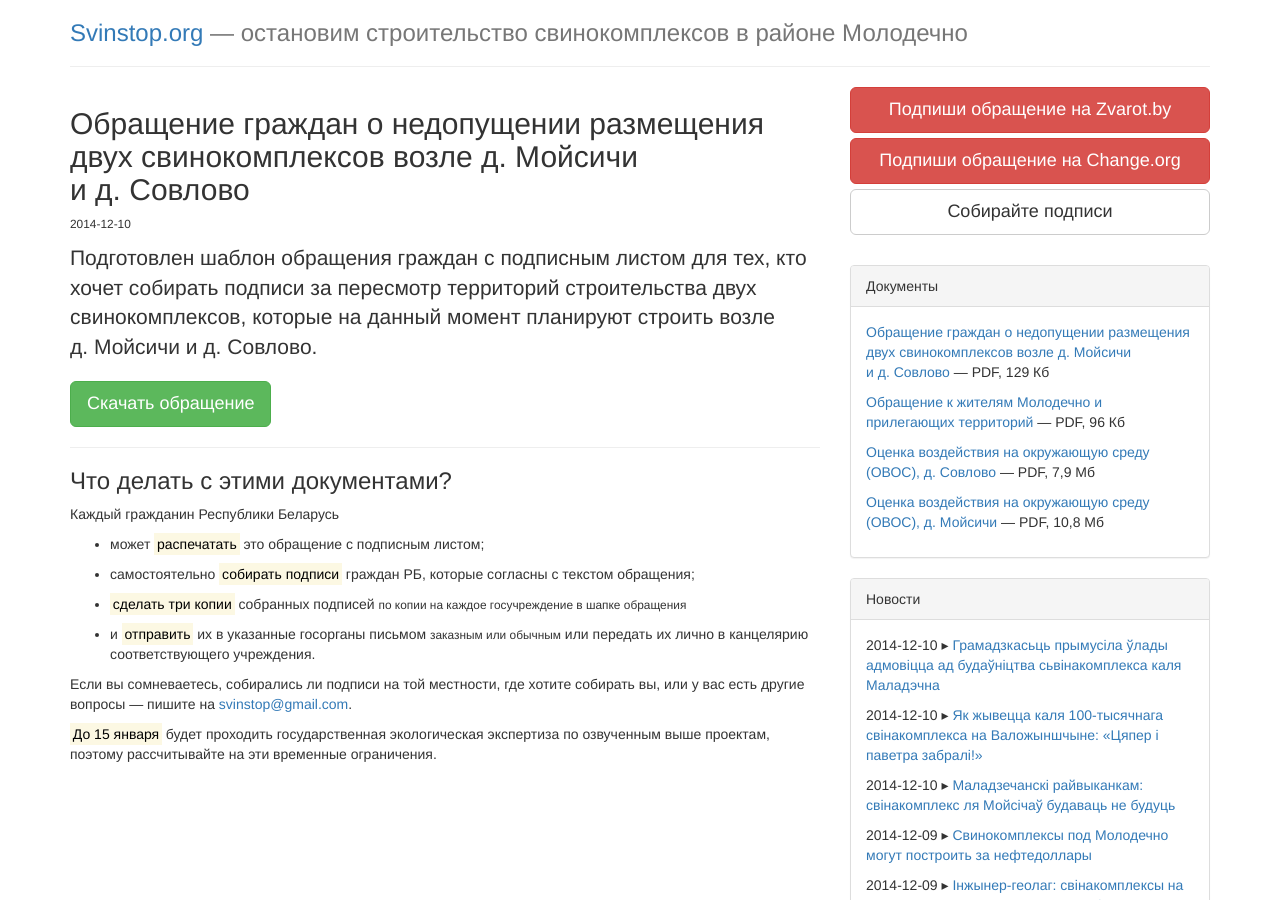
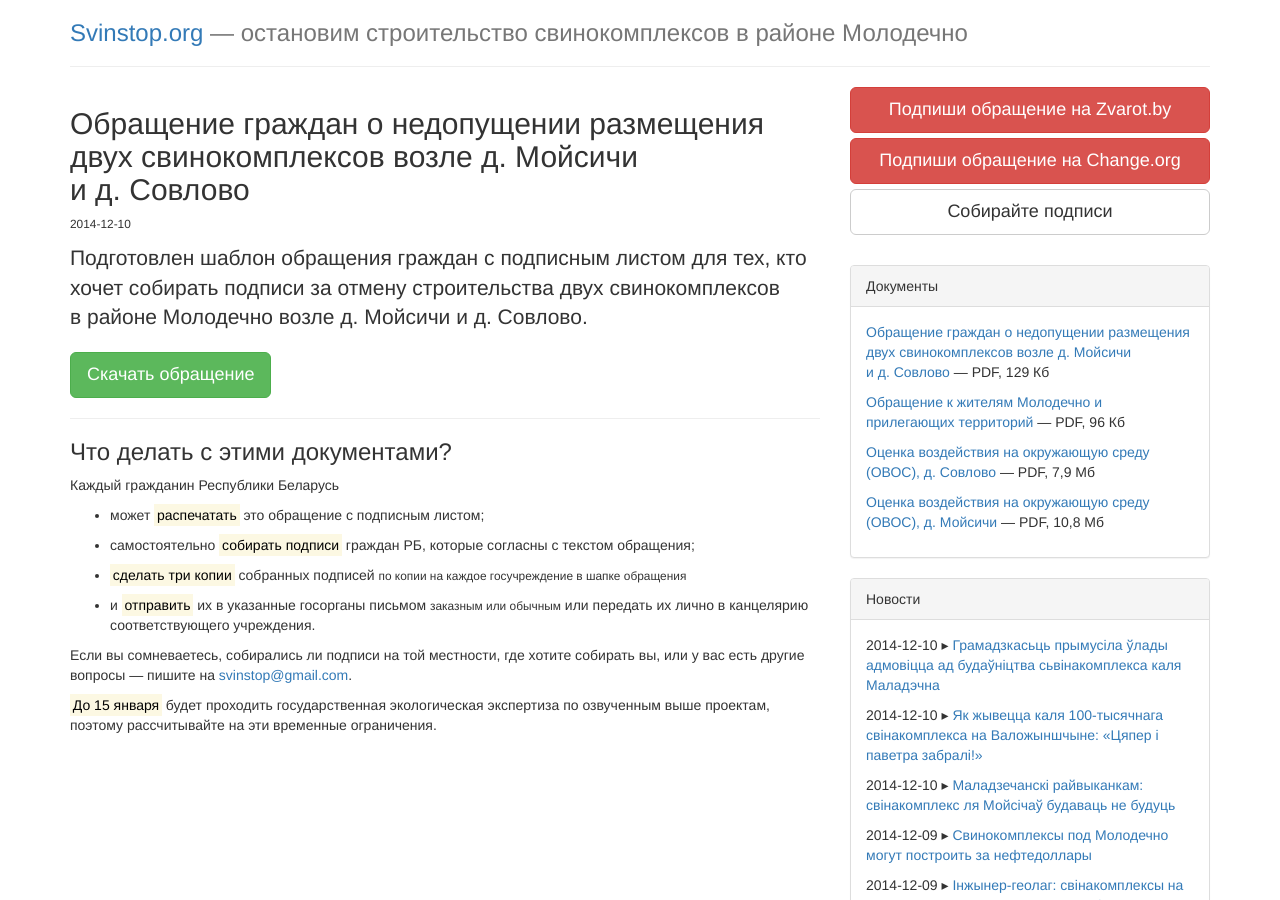
Before and after one commit to iharsuvorau/svinstop, a Jekyll site: the page built from _posts/2014-12-10-appeal-to-government.md, in a window 1280 px wide and 900 px high. Built offline with Jekyll 4.4.1, drawn with Linux system fonts in a browser that asks for light colours; nearby versions of some CDN libraries.

Commit message:
post update

```diff
--- a/_posts/2014-12-10-appeal-to-government.md
+++ b/_posts/2014-12-10-appeal-to-government.md
@@ -7,7 +7,7 @@ link: "/docs/appeal.pdf"
 link_info: "— PDF, 129 Кб"
 ---
 
-<p class="lead">Подготовлен шаблон обращения граждан с подписным листом для тех, кто хочет собирать подписи за пересмотр территорий строительства двух свинокомплексов, которые на данный момент планируют строить возле д.&nbsp;Мойсичи и&nbsp;д.&nbsp;Совлово.</p>
+<p class="lead">Подготовлен шаблон обращения граждан с&nbsp;подписным листом для тех, кто хочет собирать подписи за&nbsp;отмену строительства двух свинокомплексов в&nbsp;районе Молодечно возле д.&nbsp;Мойсичи и&nbsp;д.&nbsp;Совлово.</p>
 
 <a href="{{ "/docs/appeal.pdf" | prepend: site.baseurl }}" type="button" class="btn btn-lg btn-success" target="_blank">Скачать обращение</a>
 
```
